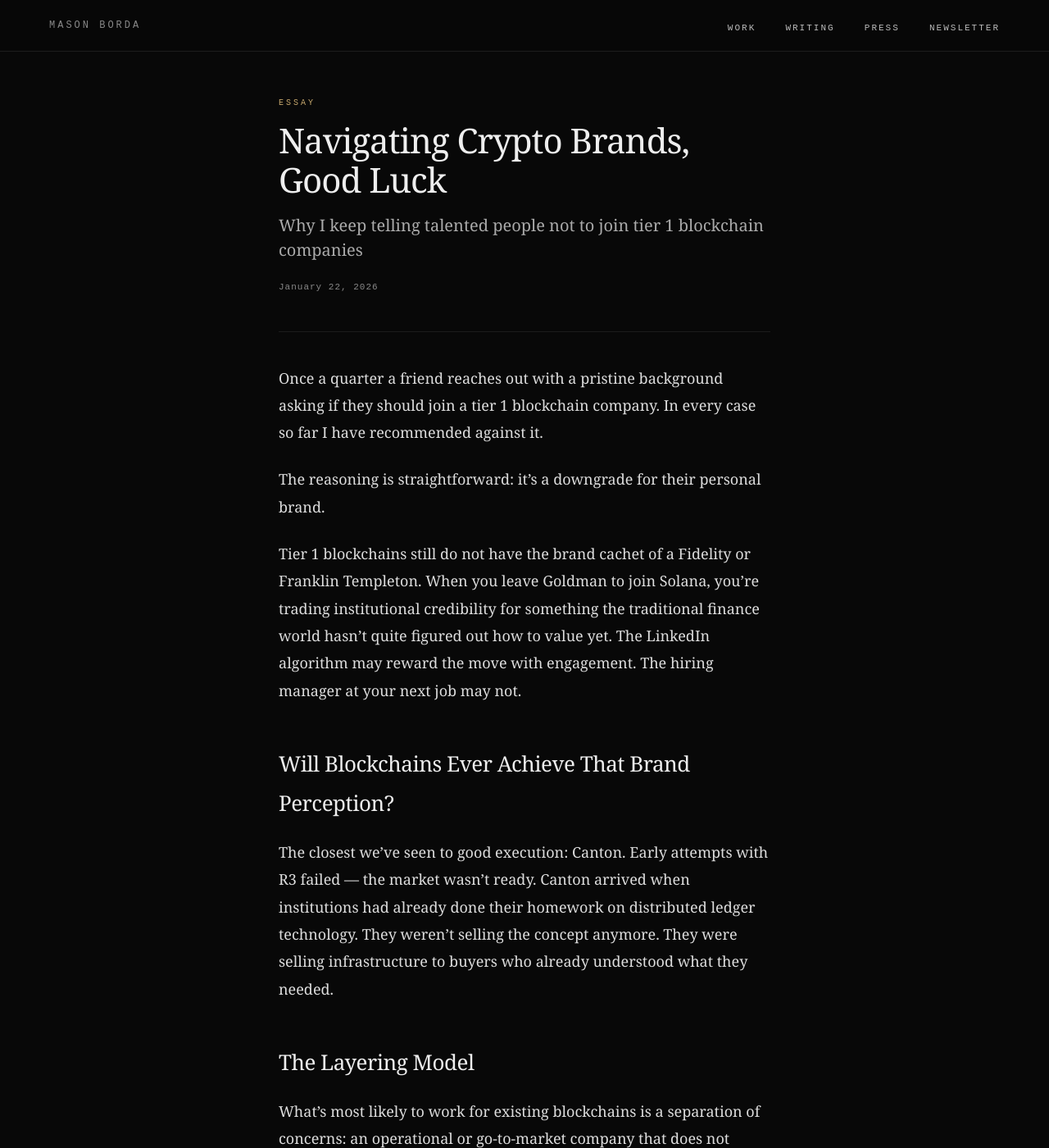
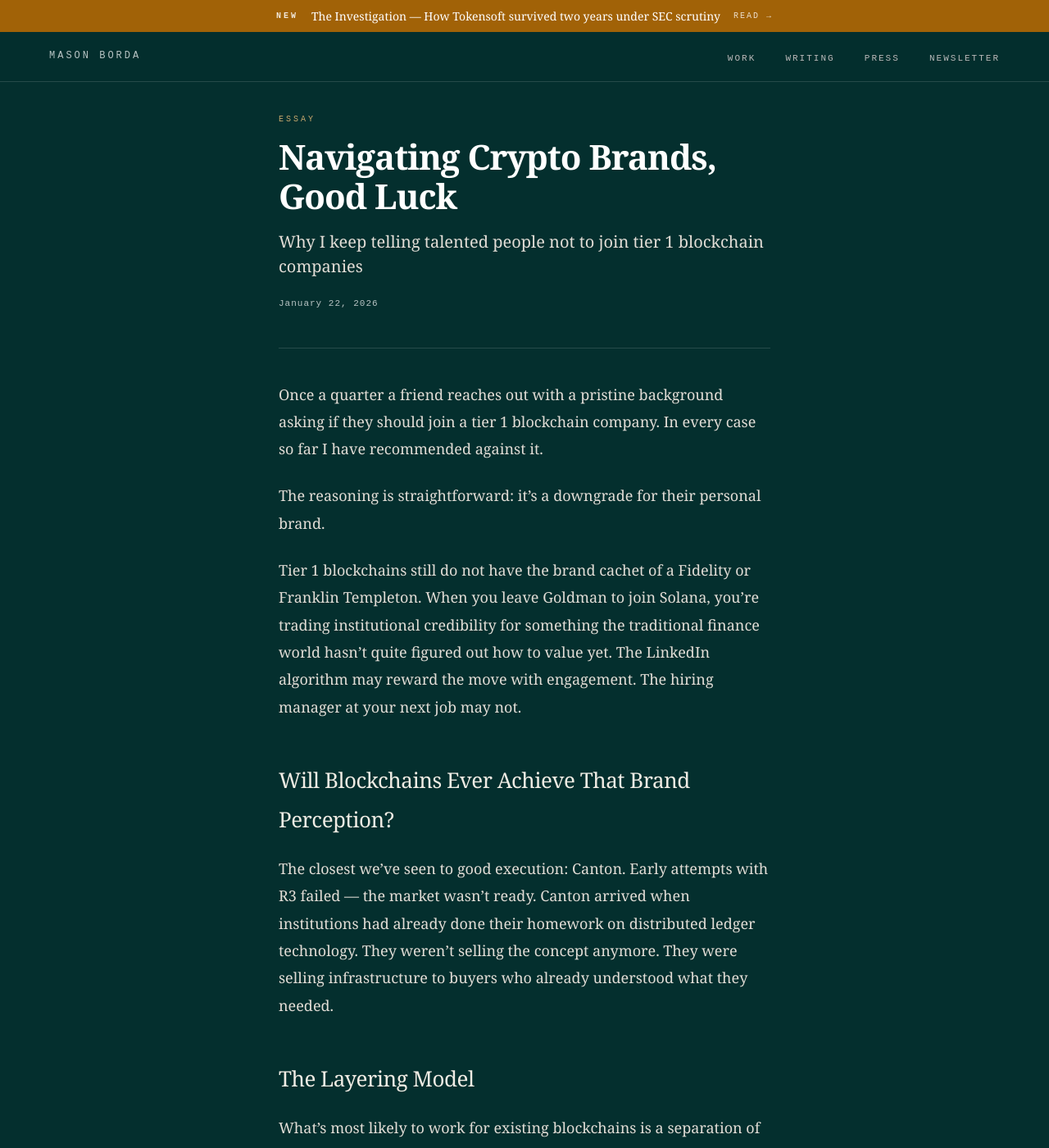
Before and after one commit to masonicGIT/masonborda, a Jekyll site: the page built from _posts/2026-01-22-navigating-crypto-brands.md, in a window 1280 px wide and 1400 px high. Shown: the whole window at 82% size. Built offline with Jekyll 4.4.1, drawn with Linux system fonts in a browser that asks for light colours.

Commit message:
Apply Substack theme to writing/ and _layouts/post.html — Lora/Spectral, teal bg, banner, nav offset

```diff
--- a/_layouts/post.html
+++ b/_layouts/post.html
@@ -16,22 +16,27 @@
 <style>
   * { margin: 0; padding: 0; box-sizing: border-box; }
   :root {
-    --bg: #080808; --surface: #111111; --border: #1c1c1c;
-    --text: #eeeeee; --muted: #888888; --accent: #aaaaaa; --gold: #c8a96e;
+    --bg: #042f2e;
+    --surface: #133b3b;
+    --border: #264b4a;
+    --text: #f0ece4;
+    --muted: #b8c4c4;
+    --accent: #e2ddd6;
+    --gold: #c8a96e;
   }
-  body { background: var(--bg); color: var(--text); font-family: 'Georgia', 'Times New Roman', serif; -webkit-font-smoothing: antialiased; }
-  nav { position: fixed; top: 0; left: 0; right: 0; z-index: 100; padding: 20px 60px; display: flex; justify-content: space-between; align-items: center; background: rgba(8,8,8,0.95); backdrop-filter: blur(12px); border-bottom: 1px solid var(--border); }
+  body { background: var(--bg); color: var(--text); font-family: 'Spectral', Georgia, serif; -webkit-font-smoothing: antialiased; }
+  nav { position: fixed; top: 37px; left: 0; right: 0; z-index: 100; padding: 20px 60px; display: flex; justify-content: space-between; align-items: center; background: rgba(4,47,46,0.97); backdrop-filter: blur(12px); border-bottom: 1px solid var(--border); }
   .nav-name { font-family: 'Courier New', monospace; font-size: 12px; letter-spacing: 3px; text-transform: uppercase; color: var(--muted); text-decoration: none; }
   .nav-links a { font-family: 'Courier New', monospace; font-size: 11px; letter-spacing: 2px; text-transform: uppercase; color: #bbb; text-decoration: none; margin-left: 32px; }
   .nav-links a:hover { color: var(--text); }
-  .post-wrap { max-width: 680px; margin: 0 auto; padding: 120px 40px 100px; }
+  .post-wrap { max-width: 680px; margin: 0 auto; padding: 140px 40px 100px; }
   .post-meta { margin-bottom: 48px; }
   .post-tag { font-family: 'Courier New', monospace; font-size: 10px; letter-spacing: 3px; text-transform: uppercase; color: var(--gold); margin-bottom: 16px; }
-  h1 { font-size: 42px; font-weight: normal; line-height: 1.15; letter-spacing: -1px; margin-bottom: 16px; }
-  .post-subtitle { font-size: 20px; color: var(--accent); line-height: 1.5; margin-bottom: 24px; }
+  h1 { font-size: 42px; font-weight: 600; font-family: 'Lora', Georgia, serif; color: #ffffff; line-height: 1.15; letter-spacing: -1px; margin-bottom: 16px; }
+  .post-subtitle { font-size: 20px; color: #e2ddd6; line-height: 1.5; margin-bottom: 24px; }
   .post-date { font-family: 'Courier New', monospace; font-size: 11px; color: var(--muted); letter-spacing: 1px; }
   .post-divider { border: none; border-top: 1px solid var(--border); margin: 40px 0; }
-  .post-content { font-size: 18px; line-height: 1.85; color: #ddd; }
+  .post-content { font-size: 18px; line-height: 1.85; color: #e2ddd6; }
   .post-content h2 { font-size: 26px; font-weight: normal; margin: 48px 0 20px; color: var(--text); letter-spacing: -0.5px; }
   .post-content h3 { font-size: 20px; font-weight: normal; margin: 36px 0 16px; color: var(--text); }
   .post-content p { margin-bottom: 24px; }
@@ -45,18 +50,34 @@
   .post-content table { width: 100%; border-collapse: collapse; margin: 32px 0; font-size: 15px; }
   .post-content th { border-bottom: 1px solid var(--border); padding: 8px 12px; text-align: left; color: var(--muted); font-family: 'Courier New', monospace; font-size: 11px; letter-spacing: 1px; text-transform: uppercase; }
   .post-content td { border-bottom: 1px solid var(--border); padding: 10px 12px; color: var(--accent); }
-  .post-content code { font-family: 'Courier New', monospace; font-size: 14px; background: var(--surface); padding: 2px 6px; border-radius: 3px; color: var(--gold); }
-  .post-bio { margin-top: 64px; padding: 32px; border: 1px solid var(--border); border-radius: 4px; background: var(--surface); }
+  .post-content code { font-family: 'Courier New', monospace; font-size: 14px; background: #133b3b; padding: 2px 6px; border-radius: 3px; color: var(--gold); }
+  .post-bio { margin-top: 64px; padding: 32px; border: 1px solid var(--border); border-radius: 4px; background: #133b3b; }
   .post-bio-name { font-family: 'Courier New', monospace; font-size: 11px; letter-spacing: 3px; text-transform: uppercase; color: var(--gold); margin-bottom: 12px; }
   .post-bio-text { font-size: 14px; color: var(--muted); line-height: 1.7; }
   .post-bio-links { margin-top: 16px; display: flex; gap: 24px; }
   .post-bio-links a { font-family: 'Courier New', monospace; font-size: 10px; letter-spacing: 2px; text-transform: uppercase; color: var(--gold); text-decoration: none; }
   .back-link { font-family: 'Courier New', monospace; font-size: 10px; letter-spacing: 2px; text-transform: uppercase; color: var(--muted); text-decoration: none; display: inline-block; margin-top: 64px; }
   .back-link:hover { color: var(--text); }
-  @media (max-width: 768px) { nav { padding: 16px 24px; } .post-wrap { padding: 100px 24px 60px; } h1 { font-size: 30px; } .post-content { font-size: 17px; } }
+  @media (max-width: 768px) { nav { padding: 16px 24px; } .post-wrap { padding: 120px 24px 60px; } h1 { font-size: 30px; } .post-content { font-size: 17px; } }
+
+  .announcement-bar { position: fixed; top: 0; left: 0; right: 0; z-index: 200; background: #a16207; padding: 10px 60px; display: flex; align-items: center; justify-content: center; gap: 16px; }
+  .announcement-bar a { display: flex; align-items: center; gap: 16px; text-decoration: none; color: #fff; }
+  .announcement-label { font-family: 'Courier New', monospace; font-size: 10px; letter-spacing: 3px; text-transform: uppercase; font-weight: bold; opacity: 0.85; white-space: nowrap; }
+  .announcement-title { font-family: 'Spectral', Georgia, serif; font-size: 14px; color: #fff; }
+  .announcement-cta { font-family: 'Courier New', monospace; font-size: 10px; letter-spacing: 2px; text-transform: uppercase; white-space: nowrap; opacity: 0.8; }
+  @media (max-width: 768px) { .announcement-bar { padding: 8px 16px; } .announcement-cta { display: none; } }
+
 </style>
 </head>
 <body>
+<div class="announcement-bar">
+  <a href="https://themasonic.substack.com/p/the-investigation" target="_blank">
+    <span class="announcement-label">New</span>
+    <span class="announcement-title">The Investigation — How Tokensoft survived two years under SEC scrutiny</span>
+    <span class="announcement-cta">Read →</span>
+  </a>
+</div>
+
 <nav>
   <a href="/" class="nav-name">Mason Borda</a>
   <div class="nav-links">
```
Also changed, not shown: writing/index.html (+21 -5 lines).
